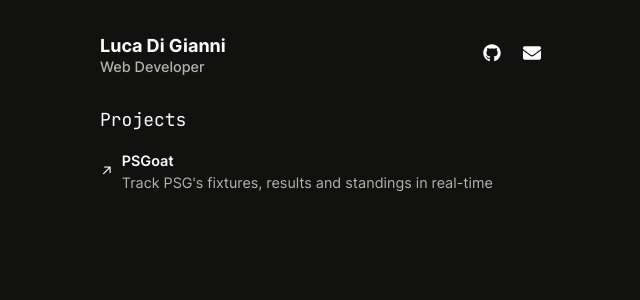
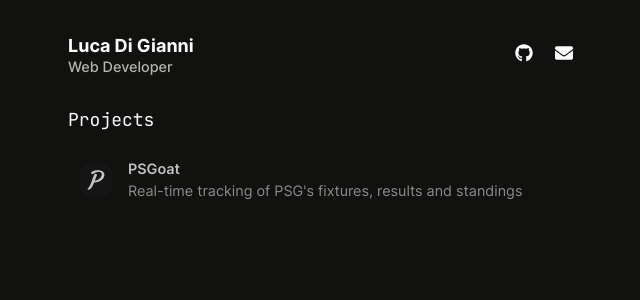
Before and after one commit to ldgni/ldgni.io, a React (Vite) app: page / in a window 1280 px wide. Shown: the top 300 px of the page, without its empty margins (316-956 px from the left). Built offline with nearby package versions, Linux system fonts and the light colour scheme.

Commit message:
style: update projects style and add logo

```diff
--- a/src/App.tsx
+++ b/src/App.tsx
@@ -11,7 +11,7 @@ export default function App() {
   };
 
   return (
-    <div className="container max-w-lg p-8">
+    <div className="container max-w-xl p-8">
       <motion.header
         className="mb-8 flex items-center justify-between"
         initial="hidden"
@@ -50,8 +50,12 @@ export default function App() {
           {projects.map((project: Project) => (
             <li key={project.id}>
               <a href={project.url} target="_blank">
-                <div className="inline-flex items-center gap-2 transition-all hover:scale-105 hover:opacity-75">
-                  &#8599;
+                <div className="inline-flex items-center gap-4 rounded-md px-3 py-2 opacity-75 saturate-0 transition-all hover:bg-[#8881] hover:opacity-100 hover:saturate-100">
+                  <img
+                    src={project.logo}
+                    alt={`${project.name}'s logo`}
+                    className="size-8"
+                  />
                   <div>
                     <h3 className="font-semibold">{project.name}</h3>
                     <p className="text-secondary">{project.description}</p>
--- a/src/data/projects.json
+++ b/src/data/projects.json
@@ -3,6 +3,7 @@
     "id": 1,
     "name": "PSGoat",
     "url": "https://psgoat.ldgni.io/",
-    "description": "Track PSG's fixtures, results and standings in real-time"
+    "description": "Real-time tracking of PSG's fixtures, results and standings",
+    "logo": "images/psgoat.png"
   }
 ]
--- a/src/types.ts
+++ b/src/types.ts
@@ -3,4 +3,5 @@ export interface Project {
   name: string;
   url: string;
   description: string;
+  logo: string;
 }
```
Also changed, not shown: public/images/psgoat.png (added).
